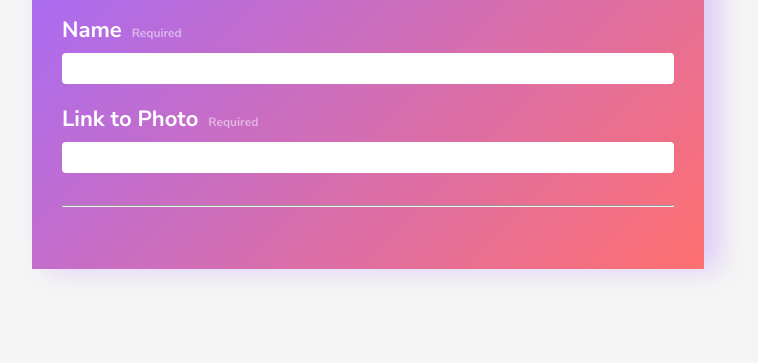
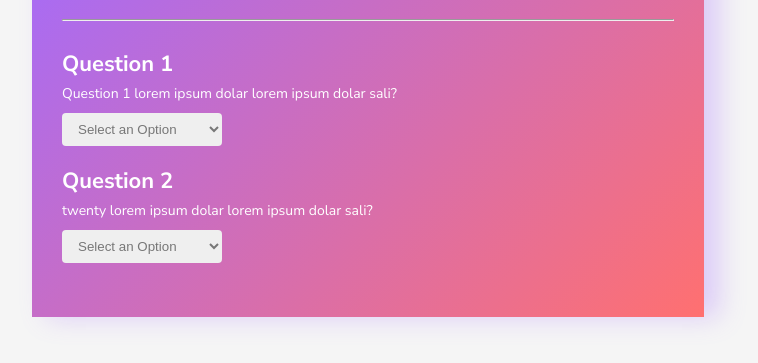
Before and after one commit to graysonlee123/Friend-Finder, a website: page app/public/survey.html in a window 1280 px wide. Shown: the part 105-468 px from the top of the page, without its empty margins (272-1030 px from the left). Drawn offline with nearby package versions, Linux system fonts and the light colour scheme.

Commit message:
javascript for rendering questions in HTML automatically

```diff
--- /dev/null
+++ b/app/public/generateSurvey.js
@@ -0,0 +1,48 @@
+const questions = [
+    {
+        number: 1,
+        question: "Question 1 lorem ipsum dolar lorem ipsum dolar sali?",
+        choices: [
+            "Answer A",
+            "Answer b",
+            "Answer c",
+            "Answer d"
+        ]
+    },
+    {
+        number: 2,
+        question: "twenty lorem ipsum dolar lorem ipsum dolar sali?",
+        choices: [
+            "Answer A",
+            "Answer b",
+            "Answer c d",
+            "Answer d"
+        ]
+    }
+]
+
+function generateQuestions () {
+    const container = $("#questions-container");
+
+    questions.forEach( (item, i) => {
+        const questionContainer = $("<div class='question-box survey-row'>");
+
+        const label = $(`<label for="question-${i}" class="label">`);
+        label.append($(`<h2>Question ${i + 1}</h2>`), $(`<p>${item.question}</p>`));
+
+        const selections = $(`<select name="question-${i}" id="question-${i}" class="dropdown">`);
+        selections.append($(`<option value="" disabled selected hidden>Select an Option</option>`));
+
+        // Loop through each answer and create a dropdown item for it
+        item.choices.forEach( (item, i) => {
+            selections.append($(`<option value="${i}">${item}</option>`));
+        });
+
+        questionContainer.append(label);
+        questionContainer.append(selections);
+
+        container.append(questionContainer);
+    });
+}
+
+generateQuestions();
--- a/app/public/survey.html
+++ b/app/public/survey.html
@@ -1,5 +1,6 @@
 <!DOCTYPE html>
 <html lang="en">
+
 <head>
     <meta charset="UTF-8">
     <meta name="viewport" content="width=device-width, initial-scale=1.0">
@@ -11,23 +12,28 @@
     <link rel="stylesheet" href="reset.css">
     <link rel="stylesheet" href="master.css">
 </head>
+
 <body id="survey-body">
     <div id="survey-div" class="gradient-bg">
         <h1>Survey Time</h1>
         <form action="">
-            <div class="text-input-box survey-row">
-                <label for="name-input" class="label required-field"><h2>Name</h2></label>
-                <input type="text" id="name-input" class="text-input">
-            </div>
-            <div class="text-input-box survey-row">
-                <label for="photo-url-input" class="label required-field"><h2>Link to Photo</h2></label>
-                <input type="text" id="photo-url-input" class="text-input">
+            <div id="info-container">
+                <!-- <div class="text-input-box survey-row">
+                    <label for="name-input" class="label required-field">
+                        <h2>Name</h2>
+                    </label>
+                    <input type="text" id="name-input" class="text-input">
+                </div>
+                <div class="text-input-box survey-row">
+                    <label for="photo-url-input" class="label required-field">
+                        <h2>Link to Photo</h2>
+                    </label>
+                    <input type="text" id="photo-url-input" class="text-input">
+                </div> -->
             </div>
             <hr class="main-hr">
             <div id="questions-container">
-
-            </div>
-            <!-- <div class="question-box survey-row">
+                <!-- <div class="question-box survey-row">
                 <label for="question-1" class="label">
                     <h2>Question 1</h2>
                     <p>Lorem ipsum dolor sit amet consectetur adipisicing elit. Eligendi, porro?</p>
@@ -40,8 +46,12 @@
                     <option value="d">Test 4</option>
                 </select>
             </div> -->
-
+            </div>
         </form>
     </div>
+
+    <script src="https://ajax.googleapis.com/ajax/libs/jquery/3.4.1/jquery.min.js"></script>
+    <script src="/app/public/generateSurvey.js"></script>
 </body>
+
 </html>
--- a/app/routing/htmlRoutes.js
+++ b/app/routing/htmlRoutes.js
@@ -7,5 +7,9 @@ app.get("/", (req, res) => res.sendFile(path.join(__dirname, "../public/home.htm
 
 app.get("/survey", (req, res) => res.sendFile(path.join(__dirname, "../public/survey.html")));
 
+//Below should be removed after public folder decides to start working
+
 app.get("/master.css", (req, res) => res.sendFile(path.join(__dirname, "../public/master.css")));
 app.get("/reset.css", (req, res) => res.sendFile(path.join(__dirname, "../public/reset.css")));
+
+app.get("/app/public/generateSurvey.js", (req, res) => res.sendFile(path.join(__dirname, "../public/generateSurvey.js")));
```
